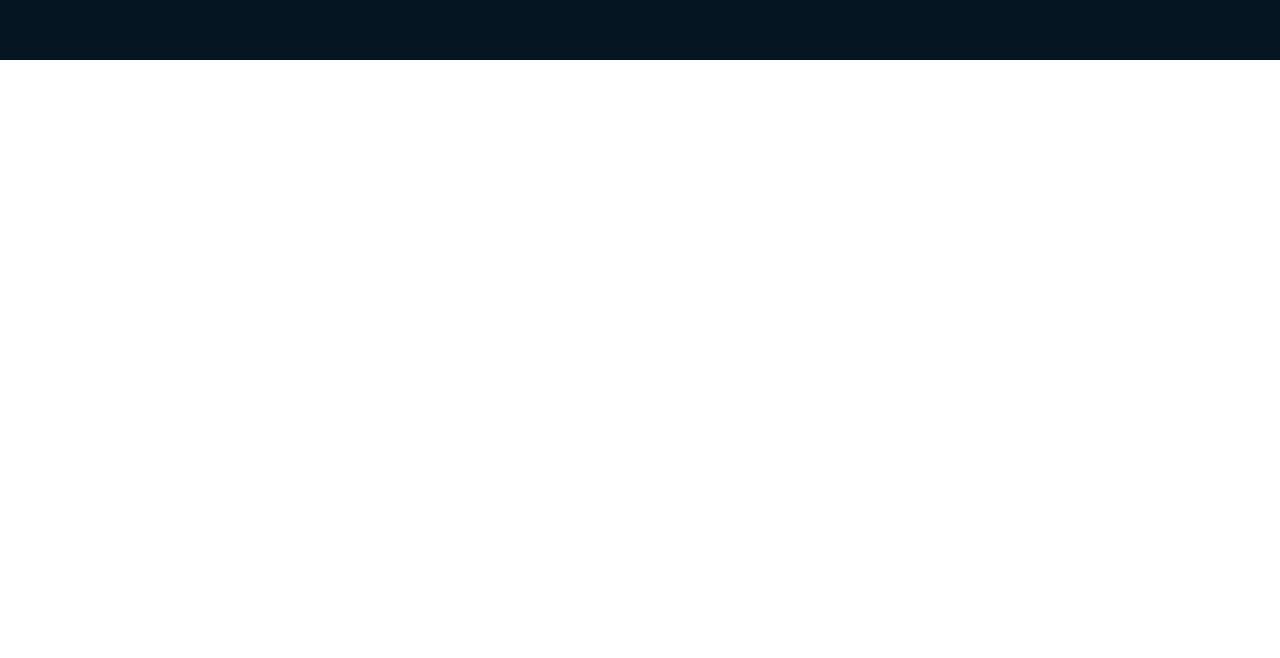
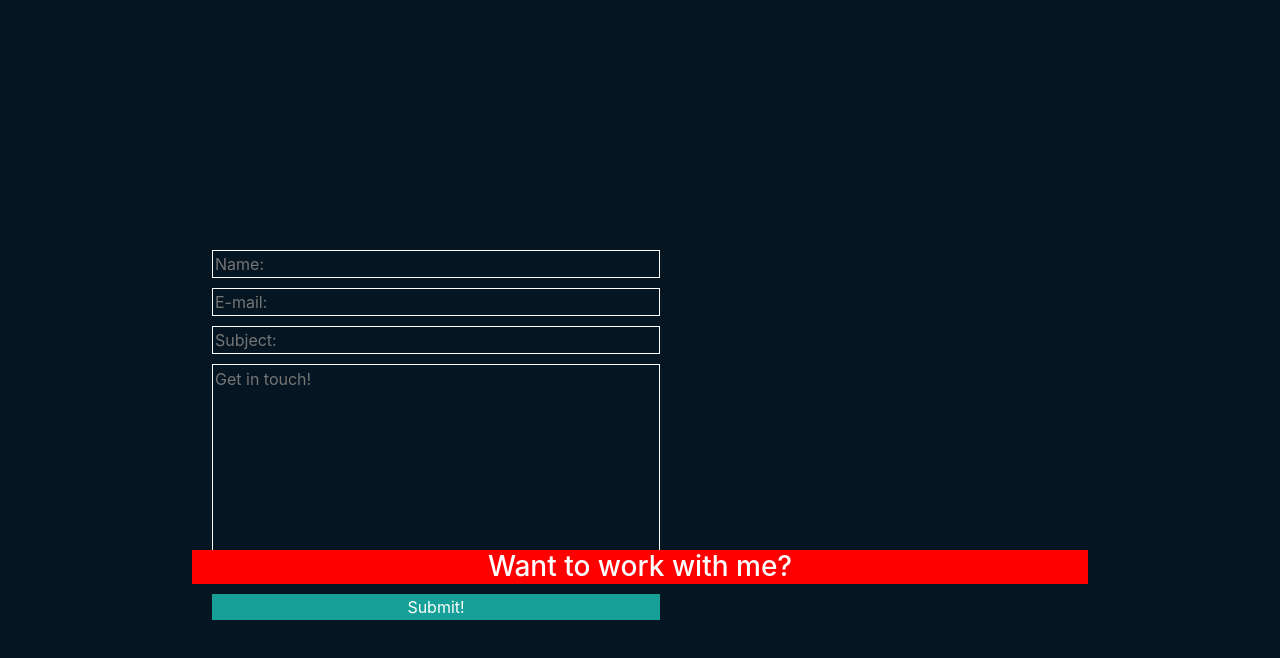
Before and after one commit to TareqRafed/PersonalPortofolio, a React (Create React App) app: page / in a window 1280 px wide. Shown: the part 1540-2198 px from the top of the page. Before the commit the page ends 1600 px from the top, so only its background shows below. Built offline with nearby package versions, Linux system fonts and the light colour scheme.

Commit message:
add contact pages, still need styling

```diff
--- a/package.json
+++ b/package.json
@@ -12,6 +12,7 @@
     "react-bootstrap": "^1.0.1",
     "react-dom": "^16.13.1",
     "react-indiana-drag-scroll": "^1.6.1",
+    "react-key-index": "^0.1.1",
     "react-scripts": "3.4.1"
   },
   "scripts": {
--- a/src/components/App.js
+++ b/src/components/App.js
@@ -5,16 +5,16 @@ import Header from './header.js';
 import MenuButton from './menu.js';
 import About from './about.js'
 import Projects from './projects.js'
+import Contact from './contact';
 
 function App() {
   return (
     <div className="App">
-
       <Header />
       <MenuButton />
       <About />
       <Projects />
-
+      <Contact />
     </div>
   );
 }
--- /dev/null
+++ b/src/components/contact.js
@@ -0,0 +1,38 @@
+import React from 'react';
+import '../css/contact.css';
+
+function Contact(props) {
+    return <div className="contact">
+        <div className="contact-me-form">
+            <form>
+                <div className="input">
+                    <input placeholder="Name:" type="text">
+                    </input>
+                </div>
+                <div className="input">
+                    <input placeholder="E-mail:" type="text">
+                    </input>
+                </div>
+                <div className="input">
+                    <input placeholder="Subject:" type="text">
+                    </input>
+                </div>
+                <div className="input">
+                    <textarea placeholder="Get in touch!">
+                    </textarea>
+                </div>
+            </form>
+            <button type="button">Submit!</button>
+            <div>
+                <h3 className="">
+                    Want to work with me?
+                </h3>
+            </div>
+        </div>
+        <div className="footer">
+
+        </div>
+    </div>
+}
+
+export default Contact;
--- a/src/components/effects/effect.js
+++ b/src/components/effects/effect.js
@@ -2,7 +2,7 @@ import React from 'react';
 
 
 export const animateText = (title) => { // add a class for every letter to animate it in css.
-    let animated = title.split('').map( (i) => i===' '? i :<span className="changeColorLetter">{i}</span>)
+    let animated = title.split('').map( (i,y) => i ===' '? i : <span key={i+y} className="changeColorLetter">{i}</span>)
+
     return animated;
-
 }
--- a/src/components/header.js
+++ b/src/components/header.js
@@ -1,5 +1,5 @@
 import React from 'react';
-import '../css/header.css';
+import '../css/header/header.css';
 function Header(props) {
     return (
         <div className="header d-none d-lg-block">
--- a/src/components/menu.js
+++ b/src/components/menu.js
@@ -1,6 +1,6 @@
 import React, {useState} from 'react';
 import MenuIcon from "../assets/menu.png";
-import '../css/sideBar.css';
+import '../css/header/sideBar.css';
 function MenuButton(props) {
     const [isOpen, setIsOpen] = useState(false);
     const handleClick = () => {
--- /dev/null
+++ b/src/css/contact.css
@@ -0,0 +1,50 @@
+.contact{
+    background-color: var(--main-color);
+    height: 100vh;
+}
+
+.contact-me-form{
+    position:relative;
+    top:20%;
+    margin: 0 auto 0 auto;
+    width: 70%;
+    height: 50%;
+}
+
+.input{
+    position: relative;
+    top: 30px;
+    left:20px;
+    margin-bottom: 10px;
+    width: 50%;
+    text-align: left;
+
+}
+
+.input > input, textarea {
+    border: white 1px solid;
+    background-color: var(--main-color);
+    color:var(--secondary-color);
+    width:100%;
+}
+
+.input > textarea {
+    height:200px;
+}
+
+.contact-me-form > button {
+    border:none;
+    position: absolute;
+    bottom: 0px;
+    left: 20px;
+    width: 50%;
+    background-color: var(--secondary-color);
+    color: white;
+}
+.contact-me-form > div > h3 {
+    color: white;
+    position: relative;
+    right: 0;
+    top: 0;
+    background-color: red;
+}
--- a/src/css/header.css
+++ b/src/css/header/header.css
@@ -2,6 +2,7 @@
   position: fixed;
   top:0;
   width: 100%;
+  z-index: 1;
 }
 ul {
     list-style-type: none;
--- a/src/css/sideBar.css
+++ b/src/css/header/sideBar.css
@@ -2,12 +2,16 @@
     position: fixed;
     left: 0px;
     height: 100%;
+    z-index: 2;
 }
 .menu > img {
     width: 60px;
     height: auto;
     position: absolute;
     left: 0px;
+}
+.menu:hover{
+    cursor: pointer;
 }
 .open{
     width:100%;
--- a/src/css/index.css
+++ b/src/css/index.css
@@ -1,3 +1,8 @@
+:root{
+  --main-color:rgba(5, 22, 34);
+  --secondary-color: rgba(23, 160, 152);
+}
+
 body {
   margin: 0;
   font-family: -apple-system, BlinkMacSystemFont, 'Segoe UI', 'Roboto', 'Oxygen',
```
Also changed, not shown: 1 other file (tests, documents, lock files or other folders).
